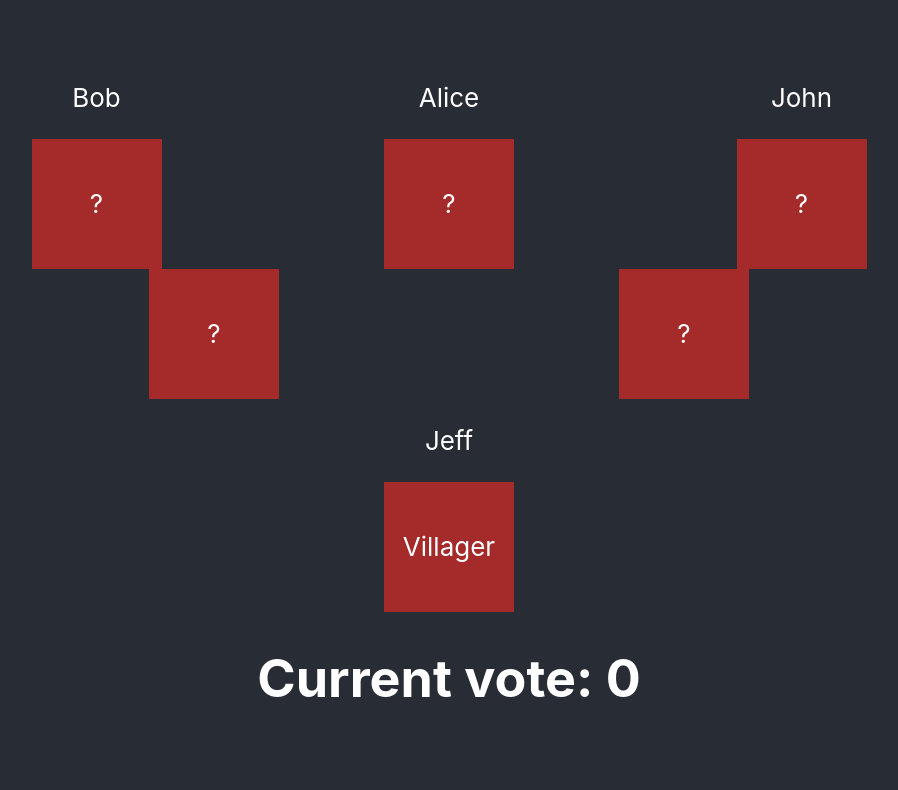
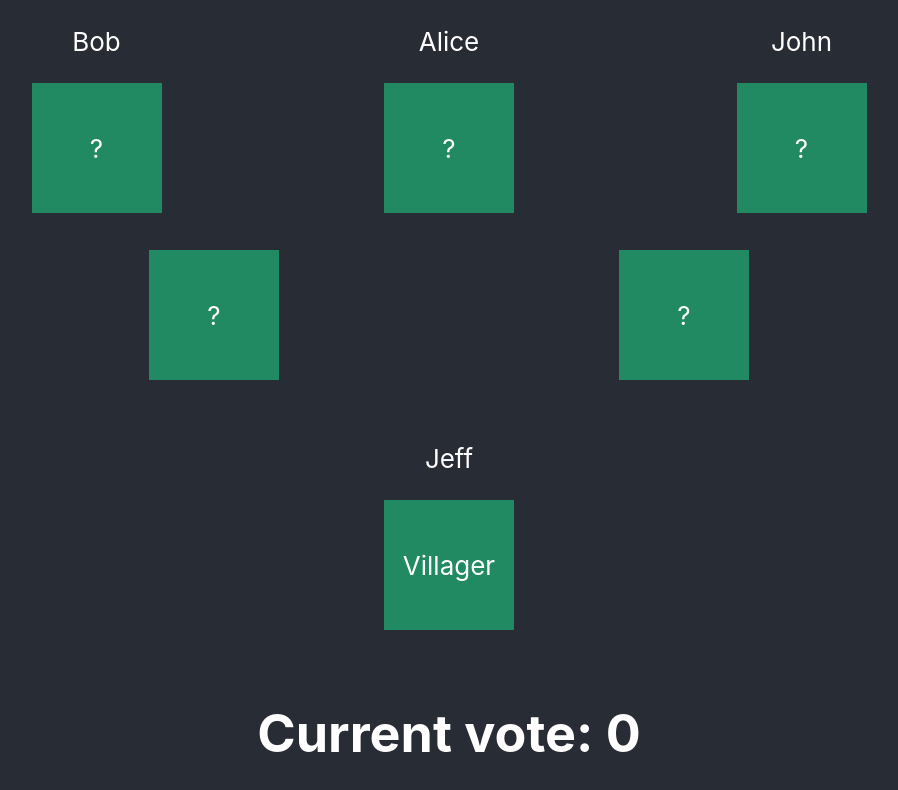
Before and after one commit to am-holt/onuw-app, a React (Create React App) app: page / in a window 1280 px wide. Shown: the top 790 px of the page, without its empty margins (191-1089 px from the left). Built offline with nearby package versions, Linux system fonts and the light colour scheme.

Commit message:
Add styling for basic game page

```diff
--- a/src/App.css
+++ b/src/App.css
@@ -1,38 +1,8 @@
 .App {
   text-align: center;
+  height:100%;
 }
 
-.App-logo {
-  height: 40vmin;
-  pointer-events: none;
+#root {
+  height: 100%;
 }
-
-@media (prefers-reduced-motion: no-preference) {
-  .App-logo {
-    animation: App-logo-spin infinite 20s linear;
-  }
-}
-
-.App-header {
-  background-color: #282c34;
-  min-height: 100vh;
-  display: flex;
-  flex-direction: column;
-  align-items: center;
-  justify-content: center;
-  font-size: calc(10px + 2vmin);
-  color: white;
-}
-
-.App-link {
-  color: #61dafb;
-}
-
-@keyframes App-logo-spin {
-  from {
-    transform: rotate(0deg);
-  }
-  to {
-    transform: rotate(360deg);
-  }
-}
--- a/src/App.tsx
+++ b/src/App.tsx
@@ -9,9 +9,7 @@ function App(){
   const dispatch = useDispatch();
   return (
     <div className="App">
-      <header className="App-header">
-        <GamePage/>
-      </header>
+      <GamePage/>
     </div>
   );
 }
--- a/src/components/game/GamePage.css
+++ b/src/components/game/GamePage.css
@@ -4,7 +4,9 @@
   display: flex;
   flex-direction: column;
   justify-content: space-between;
-  /* justify-content: space-between; */
+  background-color: #282c34;
+  font-size: calc(10px + 2vmin);
+  color: white;
 }
 
 .otherPlayers {
@@ -24,12 +26,12 @@
 
 .playerDisplay{
   display: flex;
-  justify-content: start;
+  justify-content: flex-start;
   flex-direction: column;
 }
 
 .roleCard {
-  background-color: brown;
+  background-color: rgb(33, 138, 98);
   min-width: 5em;
   min-height: 5em;
   display: flex;
--- a/src/index.css
+++ b/src/index.css
@@ -1,5 +1,6 @@
 body {
   margin: 0;
+  height:100%;
   font-family: -apple-system, BlinkMacSystemFont, 'Segoe UI', 'Roboto', 'Oxygen',
     'Ubuntu', 'Cantarell', 'Fira Sans', 'Droid Sans', 'Helvetica Neue',
     sans-serif;
@@ -7,6 +8,10 @@ body {
   -moz-osx-font-smoothing: grayscale;
 }
 
+html {
+  height: 100%;
+}
+
 code {
   font-family: source-code-pro, Menlo, Monaco, Consolas, 'Courier New',
     monospace;
```
